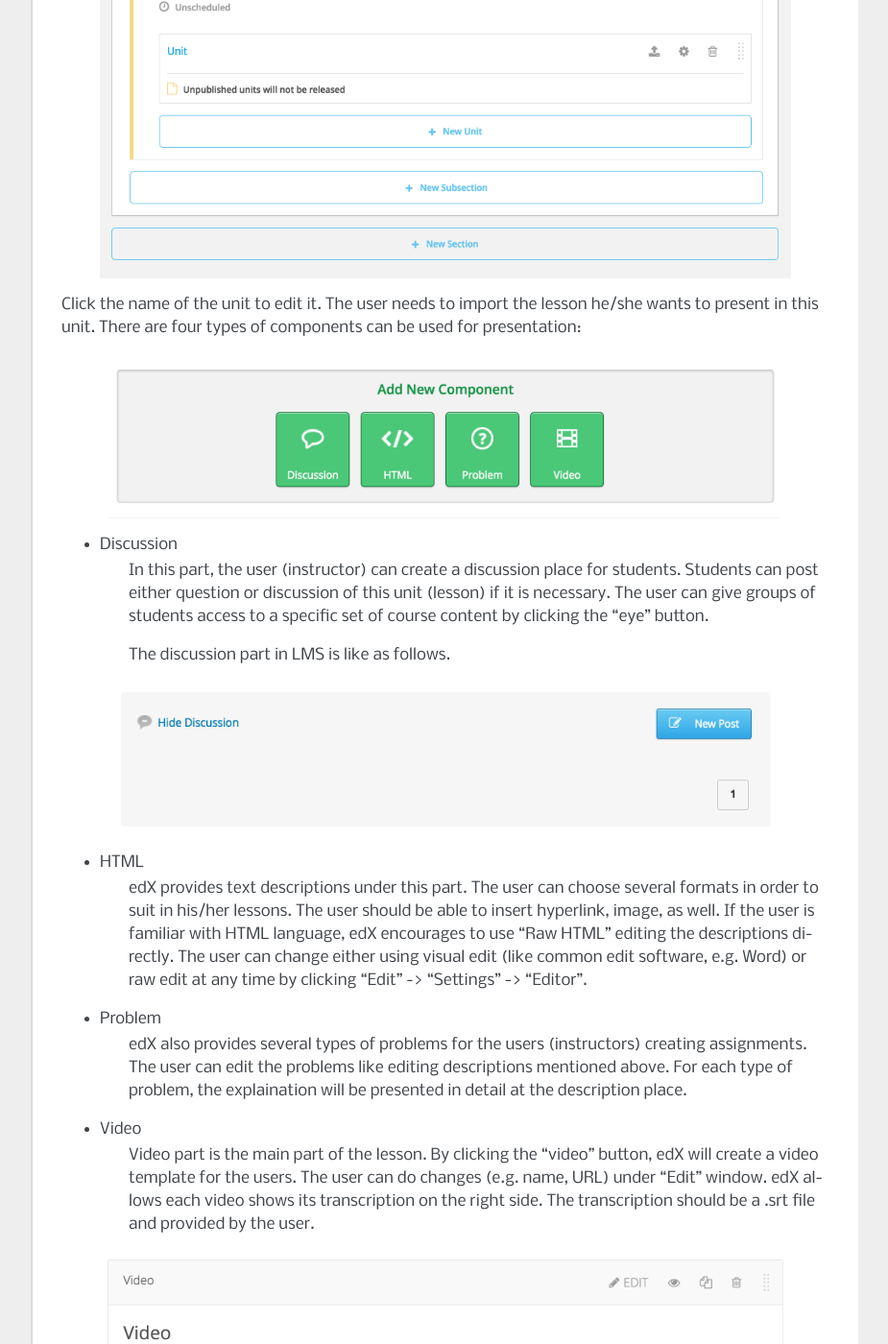
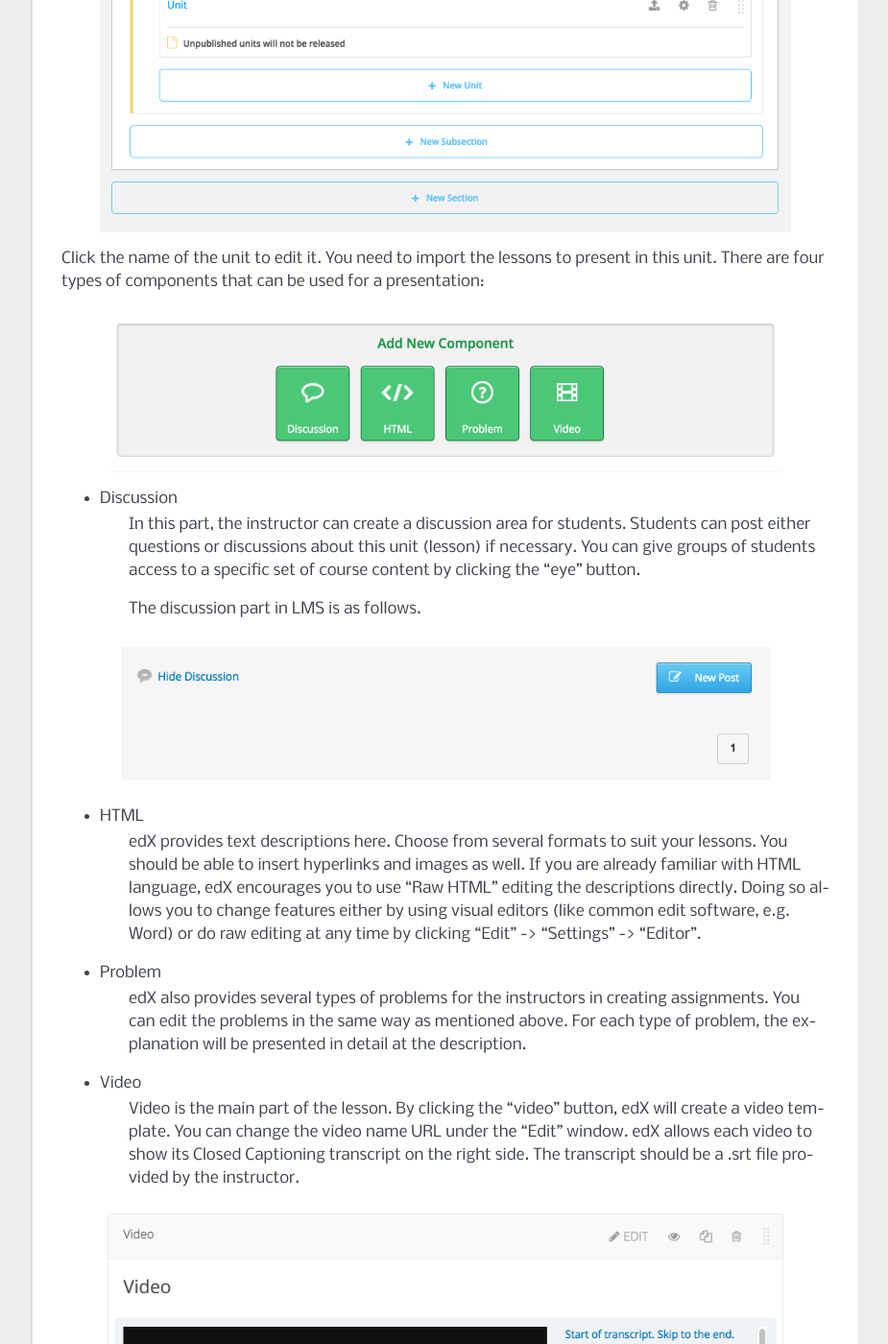
Before and after one commit to wigginst/www-1, a Sphinx documentation site: the page built from docs/source/HowToCreateOnlineCourses.rst, in a window 1280 px wide and 1400 px high, scrolled down 2733 px. Shown: the whole window at 96% size, without its empty margins (198-1123 px from the left). Built offline with Sphinx 7.4.7, drawn with Linux system fonts in a browser that asks for light colours; some of the changed text lies outside the part shown.

Commit message:
Update HowToCreateOnlineCourses.rst

```diff
--- a/docs/source/HowToCreateOnlineCourses.rst
+++ b/docs/source/HowToCreateOnlineCourses.rst
@@ -1,12 +1,12 @@
-How to create online courses using MOOC/edX
+How to Create Online Courses Using edX
 ===========================================
 
-MOOC/edX is a massive open online course (MOOC) provider. It hosts online university-level courses in a wide range of disciplines to a worldwide student body, including some courses at no charge. This tutorial will list the steps for creating an online course.
+edX is a massive open online course (MOOC) provider. It hosts online university-level courses in a wide range of disciplines for a worldwide student body, including some courses at no charge. This tutorial will list the steps for creating an online course.
 
 Getting Started with edX
 ------------------------
 
-In order to use edX platform, the user should create an account first. As the figure shows, fill in the form and the user will receive a registration verify email. Replace "localhost" in the address provided by the email to "cloudmooc2.soic.indiana.edu:18010" (the CMS address of edX) and log into the edX CMS (studio) system.
+In order to use the edX platform, the user should create an account first. As the figure below shows, simply fill in the form and you will receive a registration verification email. Replace "localhost" in the address provided by the email to "cloudmooc2.soic.indiana.edu:18010" (the CMS address of edX) and log into the edX CMS (studio) system.
 
 .. image:: images/edx/register.png
    :height: 300px
@@ -23,7 +23,7 @@
    :alt: home
    :align: center
 
-After log into the system, the user should be able to see a blank course list except a green button named "Create Your First Course". The user can create his/her courses by click button "+ New Course" at the upper right corner. Then the user needs to fill the course name, organization, course number and course run in the form.
+After logging into the system, you should be able to see a blank course list along with a green button titled "Create Your First Course". You can create courses by clicking the button "+ New Course" in the upper right corner. Then fill in the course name, organization, course number and course run in the form.
 
 .. image:: images/edx/create.png
    :height: 320px
@@ -31,7 +31,7 @@
    :alt: create
    :align: center
 
-After the user click "Create" button, the website will show the course outline. Of course it is a blank outline, the user should create a section first using either the two buttons named "+ New Section".
+After clicking the "Create" button, the website will show the course outline. Of course it will be a blank outline, so you should first create a section using either the "+ New Section" buttons.
 
 .. image:: images/edx/outline.png
    :height: 240px
@@ -39,9 +39,9 @@
    :alt: outline
    :align: center
 
-A new section appears in the blank area. The user should be able to edit the name of the section (e.g. week 1), release time of the section, etc. Also, the user can create a subsection under this section or a new section after this one.
+A new section now appears. You should be able to edit the name of the section (e.g. week 1), release time, etc. Also, you can create a subsection under this section or a whole new section after this one.
 
-What's more, the user may delete this section using the "Trash" button at the upper right corner of the section, or drag this section to another place.
+What's more, you may delete this section using the "Trash" button in the upper right corner, or drag this section to another place.
 
 .. image:: images/edx/section.png
    :height: 220px
@@ -52,7 +52,7 @@
 Create a New Lesson
 -------------------
 
-In the subsection created earlier, create a new unit for the lesson. The outline should be as like follows.
+In the subsection created earlier, create a new unit for the lesson. The outline should be as follows:
 
 .. image:: images/edx/unit.png
    :height: 430px
@@ -60,7 +60,7 @@
    :alt: unit
    :align: center
 
-Click the name of the unit to edit it. The user needs to import the lesson he/she wants to present in this unit. There are four types of components can be used for presentation:
+Click the name of the unit to edit it. You need to import the lessons to present in this unit. There are four types of components that can be used for a presentation:
 
 .. image:: images/edx/component.png
    :height: 170px
@@ -69,9 +69,9 @@
    :align: center
 
 - Discussion
-	In this part, the user (instructor) can create a discussion place for students. Students can post either question or discussion of this unit (lesson) if it is necessary. The user can give groups of students access to a specific set of course content by clicking the "eye" button.
+	In this part, the instructor can create a discussion area for students. Students can post either questions or discussions about this unit (lesson) if necessary. You can give groups of students access to a specific set of course content by clicking the "eye" button.
 
-	The discussion part in LMS is like as follows.
+	The discussion part in LMS is as follows.
 
 .. image:: images/edx/discussion.png
    :height: 160px
@@ -80,13 +80,13 @@
    :align: center
 
 - HTML
-	edX provides text descriptions under this part. The user can choose several formats in order to suit in his/her lessons. The user should be able to insert hyperlink, image, as well.  If the user is familiar with HTML language, edX encourages to use "Raw HTML" editing the descriptions directly. The user can change either using visual edit (like common edit software, e.g. Word) or  raw edit at any time by clicking "Edit" -> "Settings" -> "Editor".
+	edX provides text descriptions here. Choose from several formats to suit your lessons. You should be able to insert hyperlinks and images as well.  If you are already familiar with HTML language, edX encourages you to use "Raw HTML" editing the descriptions directly. Doing so allows you to change features either by using visual editors (like common edit software, e.g. Word) or do raw editing at any time by clicking "Edit" -> "Settings" -> "Editor".
 
 - Problem
-	edX also provides several types of problems for the users (instructors) creating assignments. The user can edit the problems like editing descriptions mentioned above. For each type of problem, the explaination will be presented in detail at the description place.
+	edX also provides several types of problems for the instructors in creating assignments. You can edit the problems in the same way as mentioned above. For each type of problem, the explanation will be presented in detail at the description.
 
 - Video
-	Video part is the main part of the lesson. By clicking the "video" button, edX will create a video template for the users. The user can do changes (e.g. name, URL) under "Edit" window. edX allows each video shows its transcription on the right side. The transcription should be a .srt file and provided by the user.
+	Video is the main part of the lesson. By clicking the "video" button, edX will create a video template. You can change the video name URL under the "Edit" window. edX allows each video to show its Closed Captioning transcript on the right side. The transcript should be a .srt file provided by the instructor.
 
 .. image:: images/edx/video.png
    :height: 550px
@@ -97,10 +97,10 @@
 Import/Export Your Course
 -------------------------
 
-edX provides an easy way for the users to migrate courses between edX platforms. These two functions are in "Tools" at the header of the CMS (studio).
+edX provides an easy way to migrate courses between edX platforms. This function is in "Tools" at the header of the CMS.
 
 - Import
-	By clicking "Import" button, the user should be able to see an introduction of the import function and a big green button on the main page. Click the "Choose a File to Import" button, and select a .tar.gz file which includes the detials of the course that the user wants to import. If the user imports a new course, he/she must create a blank course as the base. What edX does is using the .tar.gz file to replace the current course which is blank. If the user only needs to update, then he/she can just use the current course.
+	By clicking "Import", you should be able to see an introduction of the import function and a green "Choose a File to Import" button on the main page. Click the button and select a .tar.gz file which includes the details of the course that you want to import. If this is a new course, you must create a blank course as the base. edX then uses the .tar.gz file to replace the current course, which is blank. If you only need to update, then you can still use the current course.
 
 .. image:: images/edx/import.png
    :height: 480px
@@ -109,7 +109,7 @@
    :align: center
 
 - Export
-	Export function is more like a download function. After load into its page, the user can click "Export Course Content" button to download a .tar.gz file including the whole course content. If the user is familiar with HTML language, he/she should be able to edit the source code as he/she wants. The user must keep the structure of the course content, otherwise when importing this course, the CMS will throw out an error.
+	Export is more like a download function. Here you can click "Export Course Content" to download a .tar.gz file including the whole course content. If familiar with HTML language, you should be able to edit the source code as you see fit. Remember to maintain the structure of the course content, otherwise when importing this altered course, the CMS will throw out an error.
 
 .. image:: images/edx/export.png
    :height: 400px
@@ -121,7 +121,7 @@
 Create Your Library
 -------------------
 
-The library in edX is a tool for the users who need to reuse course modules which already exist. The user should first enable courses can access to the direct library in "Settings", then he/she can create a link which links to the Xblock they have already stored in the library.
+The library in edX is a tool for users who need to reuse course modules which already exist. First ensure that your courses can access the direct library in "Settings", then create a link to the Xblock already stored in the library.
 
 .. image:: images/edx/library.png
    :height: 300px
@@ -129,16 +129,16 @@
    :alt: library
    :align: center
 
-Like the figure showing above, the user needs to change to "Libraries" under the "Studio Home", then click "+ Create Your First Library" button to create a new library. Next the user needs to fill the form as what he/she does in creating a new course.
+Like in the figure shown above, you need to click on "Libraries" under the "Studio Home", then click "+ Create Your First Library". Next fill in the form just like when creating a new course.
 
-Libraries provide three types of Xblock: HTML, Problem, Video. The descriptions of these three is same as in unit. Make sure the Xblock in the repository has an unique display name, because edX uses this variable to link from the course.
+Libraries provide three types of Xblock: HTML, Problem, Video. The descriptions of these three is same as in unit. Make sure the Xblock in the repository has a unique display name, since edX uses this variable to link from the course.
 
-Like courses, libraries has "import" and "export" functions as well. The operations are also same as in importing/exporting courses.
+Like courses, libraries have "import" and "export" functions as well. The operations are also the same as in importing/exporting courses.
 
 Use Modules in Libraries
 ------------------------
 
-The user should first make the course access to the library from which they want to import course modules. Click into the course, then go to "Settings" in the head and click "Advanced Settings".
+You should first make the course accessible to the library from which you want to import course modules. Click on the course, then go to "Settings" and click "Advanced Settings".
 
 .. image:: images/edx/settings.png
    :height: 170px
@@ -146,7 +146,7 @@
    :alt: settings
    :align: center
 
-Then the user needs to add "openassessment", "tagging", "library_content" in the first box. Just type them in "[]", like the figure shows below. Next, click "Save Changes" yellow button at the bottom of the page. The user will see a green checkmark at the header, saying that "Your policy changes have been saved".
+Now add "openassessment", "tagging", and "library_content" in the first box as shown below. Next click "Save Changes" at the bottom of the page. You will see a green checkmark informing you that, "Your policy changes have been saved".
 
 .. image:: images/edx/input.png
    :height: 340px
@@ -154,7 +154,7 @@
    :alt: input
    :align: center
 
-Go back to the unit which you want to import from an existed module, the user should be able to find a new component named "Advanced" at the first. Click it and choose "Randomized Content Block" to create a new Xblock.
+Go back to the unit which you want to import from an existed module. You should be able to see a new component entitled "Advanced". Click it and choose "Randomized Content Block" to create a new Xblock.
 
 .. image:: images/edx/components.png
    :height: 170px
@@ -162,7 +162,7 @@
    :alt: components
    :align: center
 
-The user should edit this Xblock in order to link to the existed module in the library. Click "Edit" in the header of the Xblock and input the display name of the Xblock in the library in the first box, choose the library which concludes the module in library dropdown box as shown below.
+Edit this Xblock in order to link to the existing module in the library. Click "Edit" in the header of the Xblock and input the display name of the Xblock in the library. Choose the library which includes the module in the dropdown box as shown below.
 
 .. image:: images/edx/namebox.png
    :height: 115px
@@ -176,7 +176,7 @@
    :alt: librarybox
    :align: center
 
-After click "Save" button and assume the user inputs a correct name, the Xblock should be like as follows:
+After clicking "Save" and assuming you input a correct name, the Xblock should appear as follows:
 
 .. image:: images/edx/link.png
    :height: 120px
@@ -184,12 +184,12 @@
    :alt: link
    :align: center
 
-The user should be able to click "View" button to check the Xblock in the library. After publish this unit to LMS, LMS will show the Xblock in the library automatically.
+You can now click "View" to check the Xblock in the library. After publishing this unit to LMS, LMS will show the Xblock in the library automatically.
 
 Assemble Your Course From Libraries
 -----------------------------------
 
-The user can use the instruction above to create the structure of a course, then in one unit (lesson), he/she should be able to import course modules from the libraries.
+You can use the instructions above to create the structure of a course. After this, in one unit (lesson), you should be able to import course modules from the libraries.
 
 .. image:: images/edx/modules.png
    :height: 200px
@@ -197,9 +197,9 @@
    :alt: modules
    :align: center
 
-The figure shows a sample lesson which includes two parts from the library the user choose. The user can click "View" button in the right to see the detail of the Xblock he/she links.
+The figure above shows a sample lesson which includes two parts from the library that you chose. The user can click "View" to see the details of the Xblock to which you linked.
 
-The user can click "Publish" button in the right side to publish this lesson to student. This sample in LMS (student view) should be like as follows.
+Click "Publish" button to publish this lesson to students, allowing them to see it. This sample in LMS (student view) should appear as follows:
 
 .. image:: images/edx/LMS1.png
    :height: 500px
@@ -208,7 +208,7 @@
    :align: center
 
 .. image:: images/edx/LMS2.png
-   :height: 260px
+   :height: 300px
    :width: 700px
    :alt: LMS2
    :align: center
```
